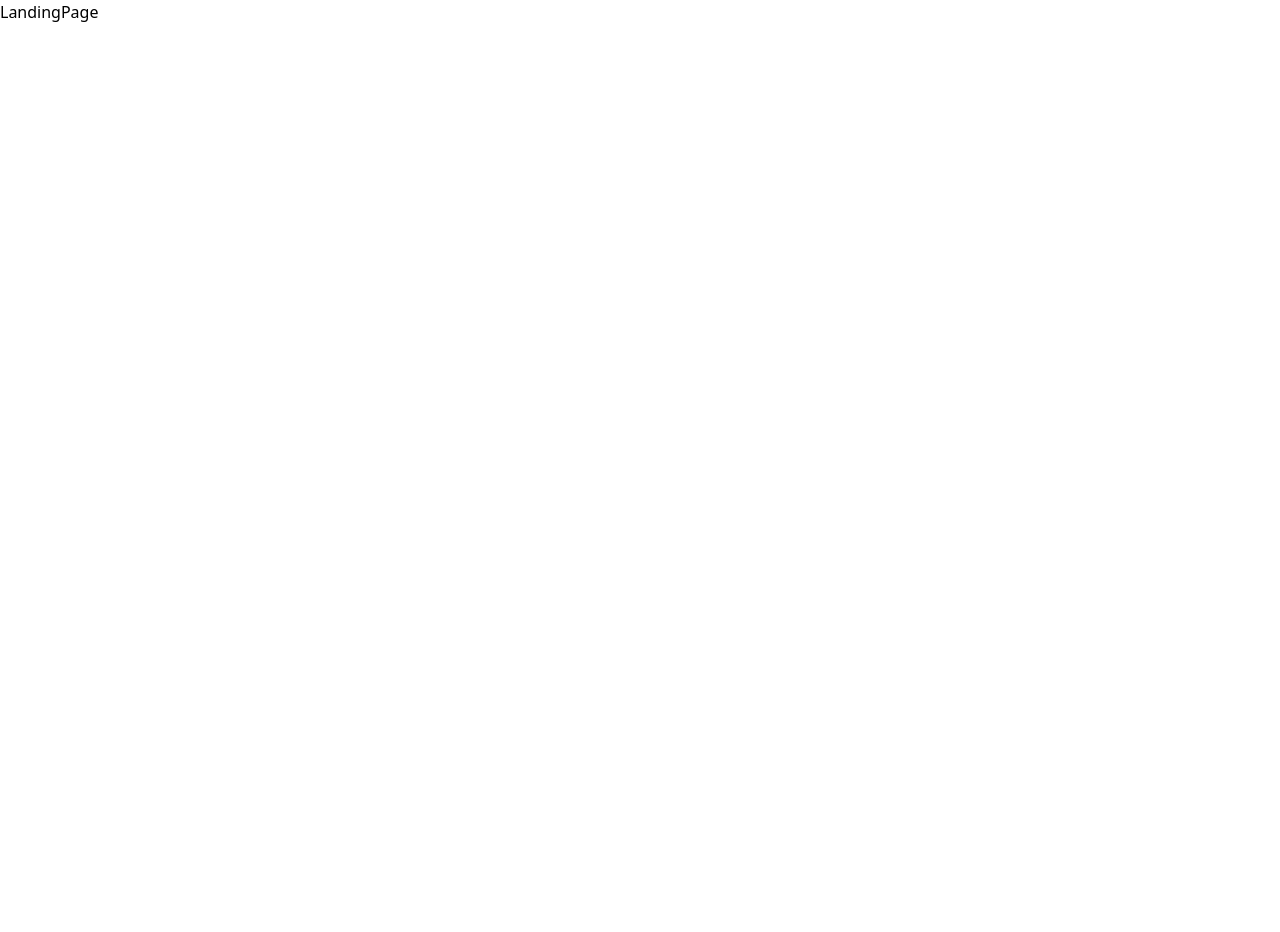
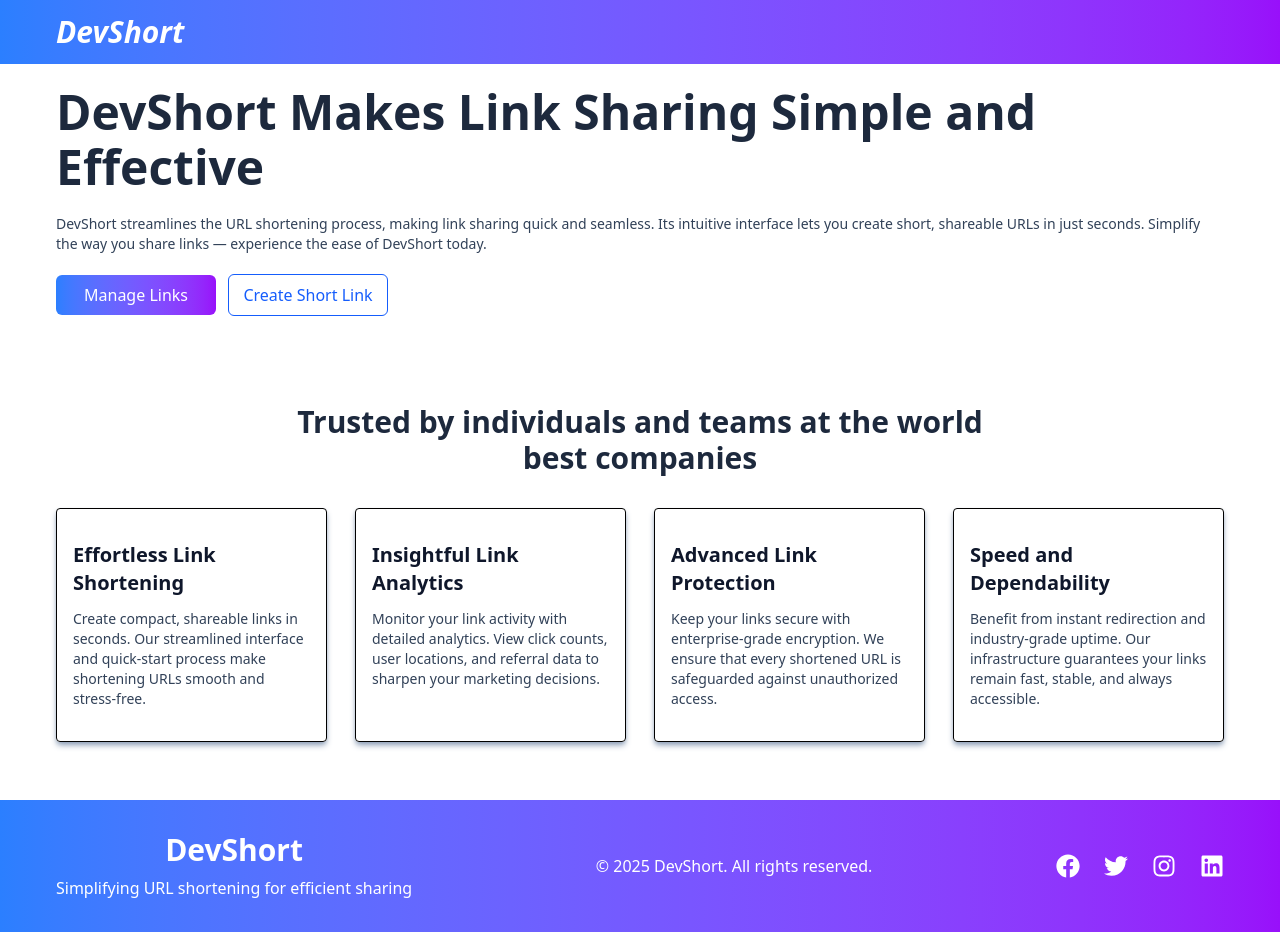
Before and after one commit to sh78ba/DevShort, a React (Vite) app in the folder DevShort-frontend/: page / in a window 1280 px wide. Before the commit the page ends 800 px from the top, so only its background shows below. Built offline with nearby package versions, Linux system fonts and the light colour scheme.

Commit message:
added Header& Footer

```diff
--- a/DevShort-frontend/src/App.jsx
+++ b/DevShort-frontend/src/App.jsx
@@ -3,16 +3,20 @@ import { BrowserRouter, Route, Routes } from 'react-router-dom'
 import './App.css'
 import LandingPage from './components/LandingPage'
 import AboutPage from './components/AboutPage'
+import Navbar from './components/Navbar'
+import Footer from './components/Footer'
 
 function App() {
 
   return (
     <>
     <BrowserRouter>
+    <Navbar/>
     <Routes>
       <Route path='/' element={<LandingPage/>}/>
       <Route path='/about' element={<AboutPage/>}/>
     </Routes>
+    <Footer/>
     </BrowserRouter>
 
     </>
--- a/DevShort-frontend/src/components/AboutPage.jsx
+++ b/DevShort-frontend/src/components/AboutPage.jsx
@@ -10,7 +10,7 @@ const AboutPage = () => {
         <p className="text-gray-700 text-sm mb-8 xl:w-[60%] lg:w-[70%] sm:w-[80%] w-full">
           DevShort is your smart solution for link management. Whether you're
           sharing content, tracking campaigns, or just cleaning up messy URLs,
-          DevShort gives you the tools to shorten, customize, and monitor your
+          DevShort gives you the tools to shorten, and monitor your
           links with ease. Simplify your workflow and maximize engagement with
           real-time insights and secure link handling — all in one powerful
           platform.
--- /dev/null
+++ b/DevShort-frontend/src/components/Card.jsx
@@ -0,0 +1,12 @@
+import React from 'react'
+
+const Card = ({title,desc}) => {
+  return (<div className="shadow-md shadow-slate-400 border flex flex-col px-4 py-8  gap-3 rounded-sm">
+   <h1 className="text-slate-900 text-xl font-bold ">{title}</h1>
+      <p className="text-slate-700 text-sm"> {desc}</p>
+      </div>
+  )
+
+}
+
+export default Card
--- /dev/null
+++ b/DevShort-frontend/src/components/Footer.jsx
@@ -0,0 +1,40 @@
+import { FaFacebook, FaTwitter, FaInstagram, FaLinkedin } from "react-icons/fa";
+
+const Footer = () => {
+  return (
+    <footer className="bg-gradient-to-r from-blue-500 to-purple-600 text-white py-8 z-40 relative">
+     <div className="container mx-auto px-6 lg:px-14 flex  lg:justify-between items-center gap-4">
+
+
+        {/* Brand + Tagline */}
+        <div className="text-center lg:text-left">
+          <h2 className="text-3xl font-bold mb-2">DevShort</h2>
+          <p>Simplifying URL shortening for efficient sharing</p>
+        </div>
+
+        {/* Copyright */}
+        <p className="mt-4 lg:mt-0 text-center">
+          &copy; {new Date().getFullYear()} DevShort. All rights reserved.
+        </p>
+
+        {/* Social Icons */}
+        <div className="flex space-x-6 mt-4 lg:mt-0">
+          <a href="#" className="hover:text-gray-200 transition">
+            <FaFacebook size={24} />
+          </a>
+          <a href="#" className="hover:text-gray-200 transition">
+            <FaTwitter size={24} />
+          </a>
+          <a href="#" className="hover:text-gray-200 transition">
+            <FaInstagram size={24} />
+          </a>
+          <a href="#" className="hover:text-gray-200 transition">
+            <FaLinkedin size={24} />
+          </a>
+        </div>
+      </div>
+    </footer>
+  );
+};
+
+export default Footer;
--- a/DevShort-frontend/src/components/LandingPage.jsx
+++ b/DevShort-frontend/src/components/LandingPage.jsx
@@ -1,9 +1,67 @@
-import React from 'react'
+import React from "react";
+import Card from "./Card";
 
 const LandingPage = () => {
+  let desc =
+    "Create concise, catchy URLs effortlessly with DevShort’s user-friendly platform. Share links seamlessly across various channels. Improve your sharing approach with DevShort. Monitor link activity and organize your URLs smoothly to strengthen your digital reach. Generate clean, compact links with ease using DevShort’s simple interface. Distribute URLs without hassle across your favorite platforms.";
+
   return (
-    <div>LandingPage</div>
-  )
-}
+    <div className="min-h-[calc(100vh-64px)]  lg:px-14 sm:px-8 px-4">
+      <div className="lg:flex-row flex-col    lg:py-5   pt-16   lg:gap-10 gap-8 flex justify-between items-center">
+        <div className=" flex-1">
+          <h1 className="font-bold font-roboto text-slate-800 md:text-5xl text-3xl md:leading-[55px] sm:leading-[45px] leading-10 lg:w-full md:w-[70%] w-full">
+            DevShort Makes Link Sharing Simple and Effective
+          </h1>
+          <p className="text-slate-700 text-sm my-5">
+            DevShort streamlines the URL shortening process, making link sharing
+            quick and seamless. Its intuitive interface lets you create short,
+            shareable URLs in just seconds. Simplify the way you share links —
+            experience the ease of DevShort today.
+          </p>
+          <div className="flex items-center gap-3">
+            <div className="flex items-center gap-3">
+              <button className="bg-gradient-to-r from-blue-500 to-purple-600 w-40 text-white rounded-md py-2">
+                Manage Links
+              </button>
 
-export default LandingPage
+              <button className="border border-blue-600 w-40 text-blue-600 rounded-md py-2">
+                Create Short Link
+              </button>
+            </div>
+          </div>
+        </div>
+        <div className="sm:pt-12 pt-7">
+          <p className="text-slate-800 font-roboto font-bold lg:w-[60%]  md:w-[70%] sm:w-[80%] mx-auto text-3xl text-center">
+            Trusted by individuals and teams at the world best companies{" "}
+          </p>
+<div className="pt-4 pb-7 grid lg:gap-7 gap-4 xl:grid-cols-4  lg:grid-cols-3 md:grid-cols-2  mt-4">
+  <Card
+    title="Effortless Link Shortening"
+    desc="Create compact, shareable links in seconds. Our streamlined interface and quick-start process make shortening URLs smooth and stress-free."
+  />
+  <Card
+    title="Insightful Link Analytics"
+    desc="Monitor your link activity with detailed analytics. View click counts, user locations, and referral data to sharpen your marketing decisions."
+  />
+  <Card
+    title="Advanced Link Protection"
+    desc="Keep your links secure with enterprise-grade encryption. We ensure that every shortened URL is safeguarded against unauthorized access."
+  />
+  <Card
+    title="Speed and Dependability"
+    desc="Benefit from instant redirection and industry-grade uptime. Our infrastructure guarantees your links remain fast, stable, and always accessible."
+  />
+</div>
+
+
+
+
+
+
+        </div>
+      </div>
+    </div>
+  );
+};
+
+export default LandingPage;
--- /dev/null
+++ b/DevShort-frontend/src/components/Navbar.jsx
@@ -0,0 +1,44 @@
+import React from "react";
+import { Link } from "react-router-dom";
+import { IoIosMenu } from "react-icons/io";
+
+const Navbar = () => {
+  return (
+    <div className="h-16 bg-gradient-to-r from-blue-500 to-purple-600 z-50 flex items-center sticky top-0">
+      <div className="lg:px-14 sm:px-8 px-4 w-full flex justify-between items-center">
+
+        <Link to="/">
+          <h1 className="font-bold text-3xl text-white italic">DevShort</h1>
+        </Link>
+
+
+        <ul className="hidden sm:flex gap-10 items-center text-white font-medium">
+          <li className="hover:text-gray-200 transition">
+            <Link to="/">Home</Link>
+          </li>
+          <li className="hover:text-gray-200 transition">
+            <Link to="/about">About</Link>
+          </li>
+          <li className="hover:text-gray-200 transition">
+            <Link to="/dashboard">Dashboard</Link>
+          </li>
+          <li>
+            <Link
+              to="/register"
+              className="bg-rose-700 text-white px-4 py-2 rounded-md hover:bg-rose-600 transition"
+            >
+              Sign Up
+            </Link>
+          </li>
+        </ul>
+
+
+        <div className="sm:hidden">
+          <IoIosMenu className="text-white text-3xl" />
+        </div>
+      </div>
+    </div>
+  );
+};
+
+export default Navbar;
--- a/DevShort-frontend/src/index.css
+++ b/DevShort-frontend/src/index.css
@@ -1 +1,3 @@
 @import url('https://fonts.googleapis.com/css2?family=Montserrat:ital,wght@0,100..900;1,100..900&family=Roboto:ital,wght@0,100..900;1,100..900&display=swap');
+
+@tailwind utilities;
--- a/DevShort-frontend/tailwind.config.js
+++ b/DevShort-frontend/tailwind.config.js
@@ -23,12 +23,5 @@ export default {
       },
     },
   },
-
-  variants: {
-    extend: {
-      backgroundImage: ["responsive"],
-    },
-  },
-
   plugins: [],
 };
```
